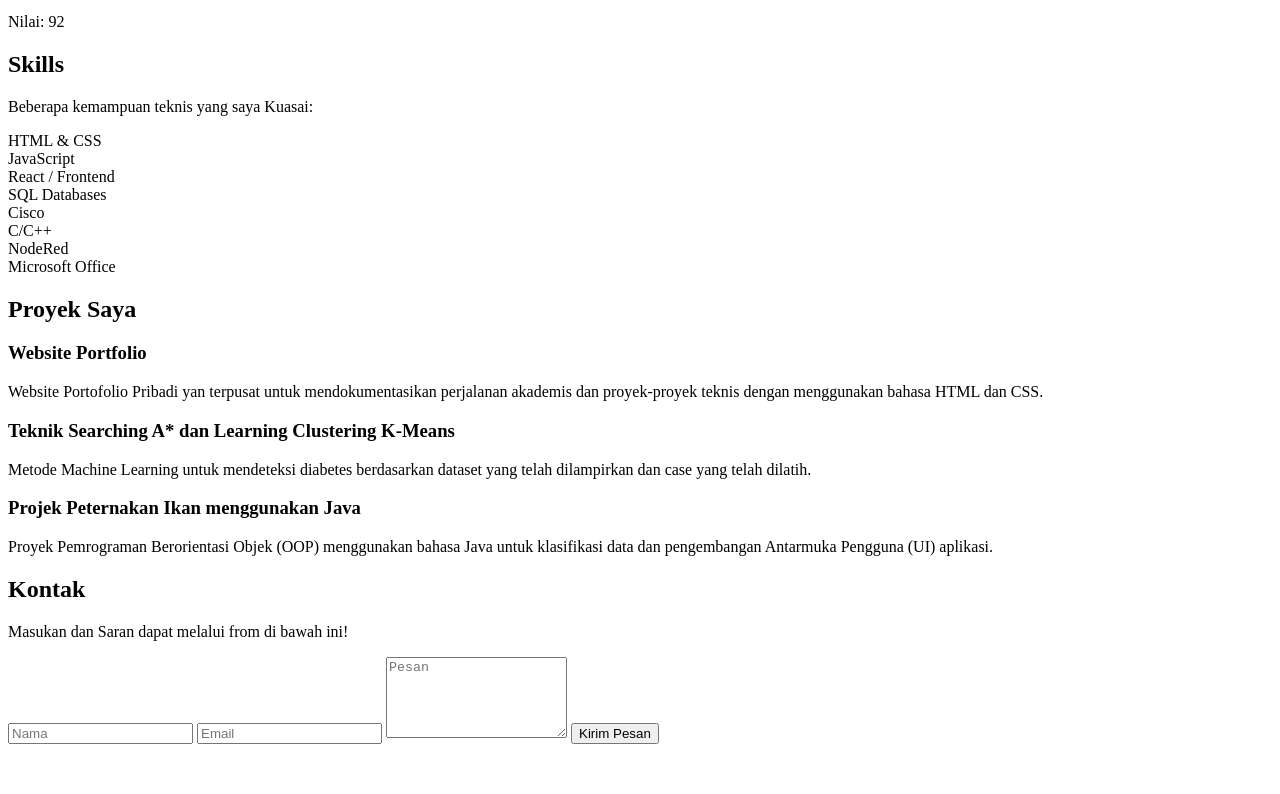
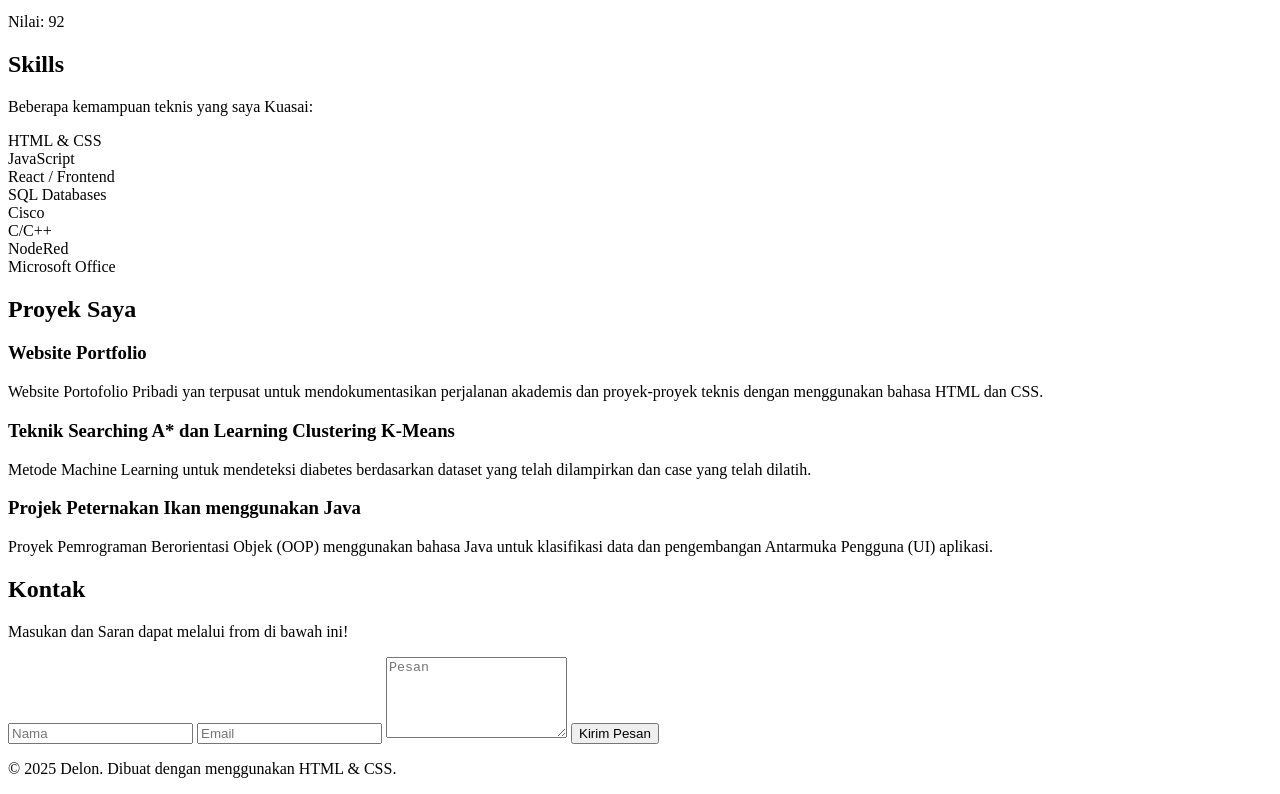
Before and after one commit to deeloon22/Praktikum-Pemrograman-Web-Tugas-Akhir, a plain HTML site: page Judul 1/index.html in a window 1280 px wide. Shown: the part 838-1632 px from the top of the page. Before the commit the page ends 1590 px from the top, so only its background shows below. Drawn offline with Linux system fonts and the light colour scheme.

Commit message:
Menambahkan Footer

```diff
--- a/Judul 1/index.html
+++ b/Judul 1/index.html
@@ -137,5 +137,9 @@
     </form>
   </section>
 
+<footer>
+    <p>© 2025 Delon. Dibuat dengan menggunakan HTML & CSS.</p>
+</footer>
+
 </body>
 </html>
```
